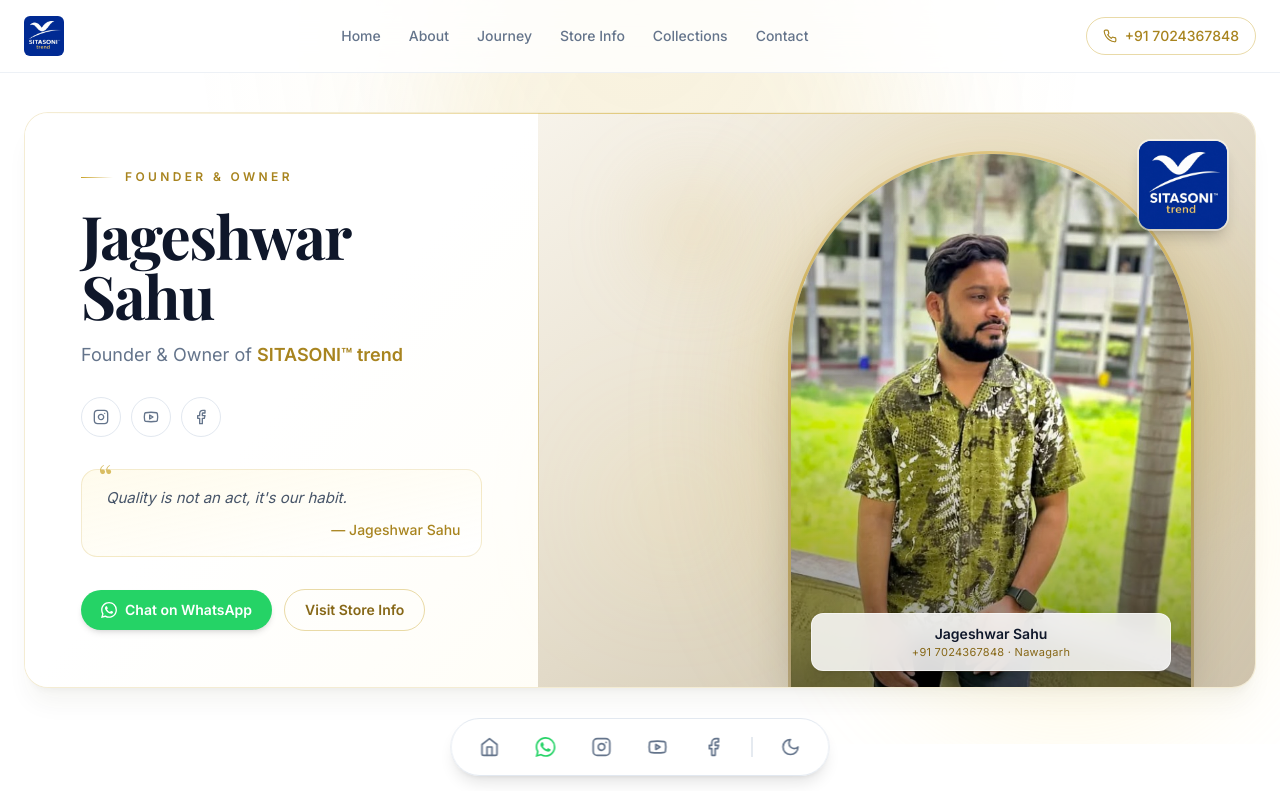
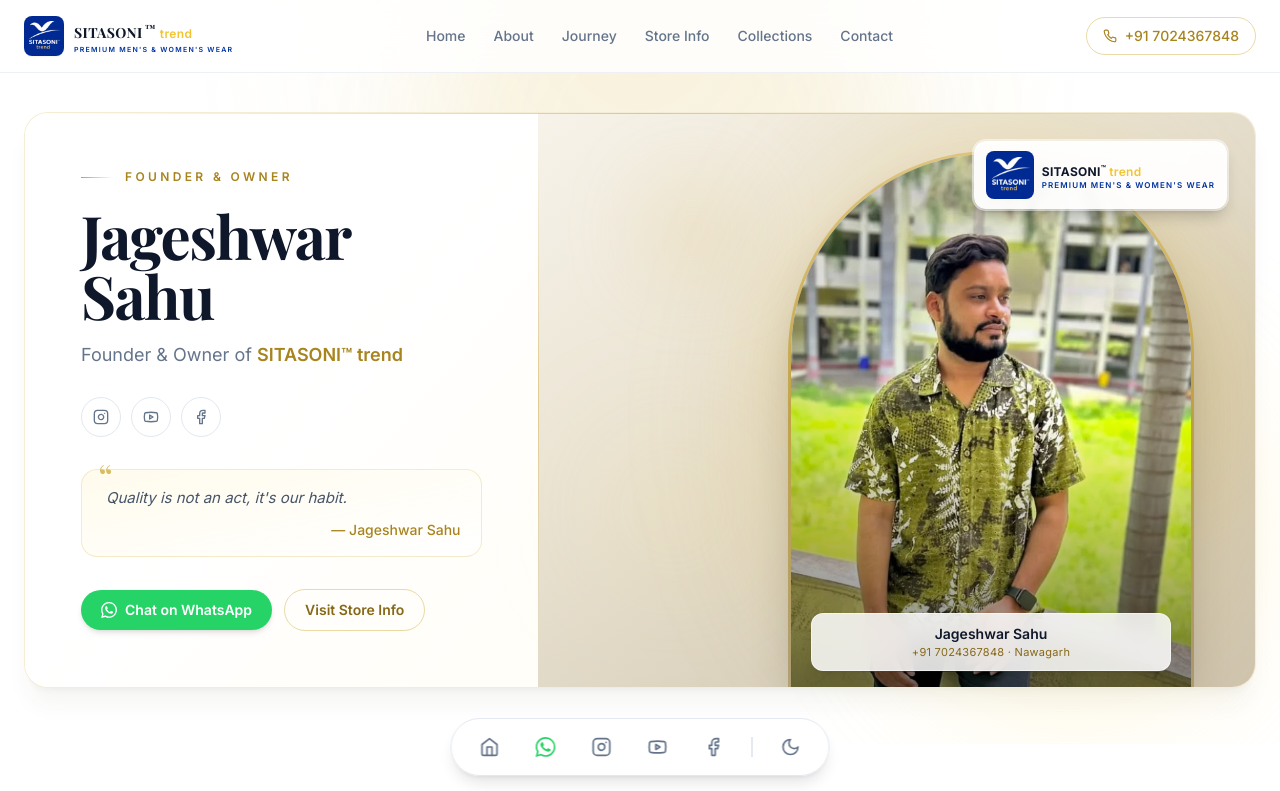
Before and after one commit to csy20/jp-v2, a Next.js app: page / in a window 1280 px wide. Shown: the top 791 px of the page. Built offline with nearby package versions, Linux system fonts and the light colour scheme; a web font is replaced by a local one.

Commit message:
feat: show brand name alongside logo in header and footer
Display SITASONI™ trend and the premium wear tagline next to the
client logo mark for clearer branding across header, footer, and hero.

```diff
--- a/components/Footer.tsx
+++ b/components/Footer.tsx
@@ -20,7 +20,7 @@
       <div className="max-w-7xl mx-auto px-4 md:px-6 py-10 md:py-12">
         <div className="grid grid-cols-2 md:grid-cols-4 gap-8 md:gap-6">
           <div className="col-span-2 md:col-span-1">
-            <Logo size="sm" showTagline={false} />
+            <Logo size="sm" />
             <p className="theme-muted text-xs mt-3 max-w-[200px] leading-relaxed">
               Premium men&apos;s &amp; women&apos;s wear from Nawagarh, Chhattisgarh.
             </p>
--- a/components/Header.tsx
+++ b/components/Header.tsx
@@ -13,7 +13,7 @@
     <header className="fixed top-0 left-0 right-0 z-40 backdrop-blur-xl border-b border-slate-200/60 dark:border-luxury-border/80 bg-white/80 dark:bg-luxury-black/80 transition-colors duration-500">
       <div className="max-w-7xl mx-auto px-4 md:px-6 h-16 md:h-[72px] flex items-center justify-between gap-4">
         <a href="#home" className="shrink-0">
-          <Logo size="sm" showTagline={false} />
+          <Logo size="sm" />
         </a>
 
         <nav className="hidden lg:flex items-center gap-7">
--- a/components/HeroSection.tsx
+++ b/components/HeroSection.tsx
@@ -2,7 +2,7 @@
 
 import Image from 'next/image'
 import { motion } from 'framer-motion'
-import { OWNER_NAME, QUOTE, socialLinks, STORE_NAME, WHATSAPP_URL, PHONE_DISPLAY } from '@/lib/constants'
+import { OWNER_NAME, QUOTE, socialLinks, STORE_NAME, STORE_TAGLINE, WHATSAPP_URL, PHONE_DISPLAY } from '@/lib/constants'
 import WhatsAppIcon from './WhatsAppIcon'
 
 export default function HeroSection() {
@@ -172,14 +172,25 @@
 
               {/* Brand badge */}
               <div className="absolute top-5 right-5 sm:top-7 sm:right-7 z-20">
-                <div className="rounded-xl overflow-hidden shadow-lg shadow-black/20 ring-2 ring-white/50 dark:ring-gold-400/20 bg-[#0033A0]">
-                  <Image
-                    src="/sitasoni-logo.jpg"
-                    alt="SITASONI trend logo"
-                    width={88}
-                    height={88}
-                    className="w-16 h-16 sm:w-[5.5rem] sm:h-[5.5rem] object-contain"
-                  />
+                <div className="flex items-center gap-2 rounded-xl px-2.5 py-2 sm:px-3 sm:py-2.5 shadow-lg shadow-black/20 ring-2 ring-white/50 dark:ring-gold-400/20 bg-white/95 dark:bg-[#0c0c0c]/90 backdrop-blur-sm">
+                  <div className="shrink-0 rounded-lg overflow-hidden bg-[#0033A0]">
+                    <Image
+                      src="/sitasoni-logo.jpg"
+                      alt="SITASONI trend logo"
+                      width={48}
+                      height={48}
+                      className="w-10 h-10 sm:w-12 sm:h-12 object-cover"
+                    />
+                  </div>
+                  <div className="leading-tight">
+                    <p className="text-[11px] sm:text-xs font-bold theme-heading tracking-wide">
+                      SITASONI<span className="text-[8px] align-super">™</span>{' '}
+                      <span className="text-[#F4C430] font-semibold">trend</span>
+                    </p>
+                    <p className="text-[7px] sm:text-[8px] tracking-[0.14em] uppercase font-semibold text-[#0033A0] dark:text-[#5b8fd9]">
+                      {STORE_TAGLINE}
+                    </p>
+                  </div>
                 </div>
               </div>
 
--- a/components/Logo.tsx
+++ b/components/Logo.tsx
@@ -8,25 +8,38 @@
   size?: 'sm' | 'md' | 'lg'
   showTagline?: boolean
 }) {
-  const height = size === 'sm' ? 40 : size === 'lg' ? 72 : 52
-  const tagline = size === 'sm' ? 'text-[7px]' : 'text-[8px]'
+  const icon = size === 'sm' ? 40 : size === 'lg' ? 56 : 48
+  const title = size === 'sm' ? 'text-sm' : size === 'lg' ? 'text-xl' : 'text-base'
+  const trend = size === 'sm' ? 'text-xs' : size === 'lg' ? 'text-base' : 'text-sm'
+  const tagline = size === 'sm' ? 'text-[7px]' : size === 'lg' ? 'text-[10px]' : 'text-[8px]'
 
   return (
-    <div className="flex flex-col gap-1">
+    <div className="flex items-center gap-2.5">
       <Image
         src="/sitasoni-logo.jpg"
-        alt="SITASONI trend — company logo"
-        width={height}
-        height={height}
-        className="w-auto object-contain rounded-md"
-        style={{ height, width: 'auto', maxWidth: height * 2.2 }}
+        alt="SITASONI trend logo"
+        width={icon}
+        height={icon}
+        className="shrink-0 rounded-lg object-cover shadow-sm"
+        style={{ width: icon, height: icon }}
         priority={size !== 'sm'}
       />
-      {showTagline && (
-        <div className={`${tagline} tracking-[0.18em] theme-muted uppercase leading-none`}>
-          {STORE_TAGLINE}
+      <div className="leading-tight min-w-0">
+        <div className={`font-display font-bold tracking-wide ${title}`}>
+          <span className="theme-heading">SITASONI</span>
+          <span className="text-[10px] align-super theme-heading ml-0.5">™</span>
+          <span className={`ml-1 font-sans font-semibold text-[#F4C430] ${trend}`}>
+            trend
+          </span>
         </div>
-      )}
+        {showTagline && (
+          <div
+            className={`${tagline} tracking-[0.18em] uppercase leading-snug mt-0.5 font-semibold text-[#0033A0] dark:text-[#5b8fd9]`}
+          >
+            {STORE_TAGLINE}
+          </div>
+        )}
+      </div>
     </div>
   )
 }
```
